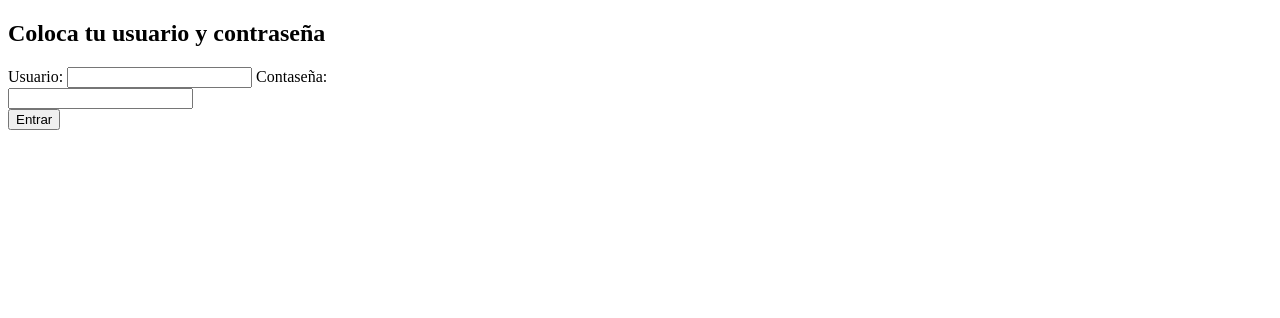
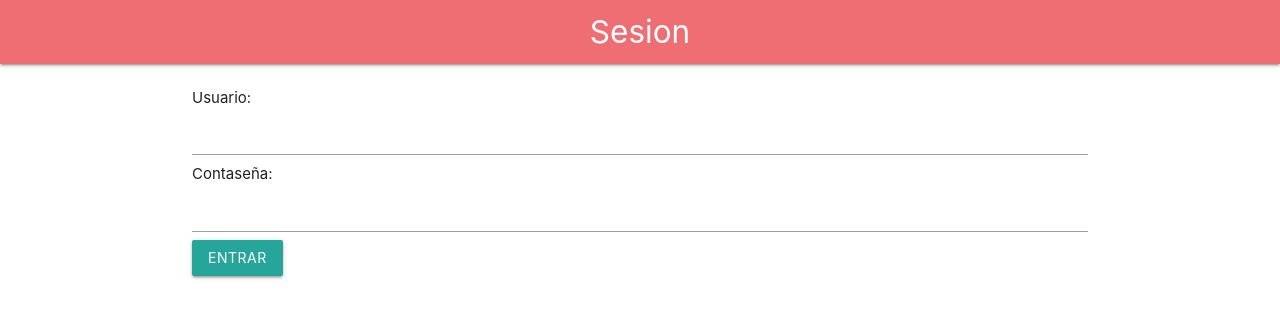
Before and after one commit to luiser8/loginNodeJs, a website: page index.html in a window 1280 px wide. Drawn offline with nearby package versions, Linux system fonts and the light colour scheme.

Commit message:
Agregar estilos materializeCSS

```diff
--- a/index.html
+++ b/index.html
@@ -3,16 +3,28 @@
 <head>
 	<meta charset="UTF-8">
 	<title>Inicio de la app</title>
+	<link rel="stylesheet" href="https://cdnjs.cloudflare.com/ajax/libs/materialize/0.97.6/css/materialize.min.css">
 </head>
 <body>
-	<h2>Coloca tu usuario y contraseña</h2>
-	<form method="post" action="/entrar">
+  <nav>
+    <div class="nav-wrapper">
+      <a href="#" class="brand-logo center">Sesion</a>
+      <ul id="nav-mobile" class="right hide-on-med-and-down">
+        <li><a href="sass.html"></a></li>
+        <li><a href="badges.html"></a></li>
+        <li><a href="collapsible.html"></a></li>
+      </ul>
+    </div>
+  </nav><br>
+	<div class="container">
+		<form method="post" action="/entrar">
 		Usuario:
 		<input type="text" id="login" name="login"/>
 		Contaseña: <br>
 		<input type="password" id="pass" name="pass"/>
 		<br>
-		<input type="submit" id="enviar" name="enviar" value="Entrar" />
+		<input type="submit" id="enviar" name="enviar" class="btn" value="Entrar" />
 	</form>
+	</div>
 </body>
 </html>
```
Also changed, not shown: home.html (+13 -0 lines).
